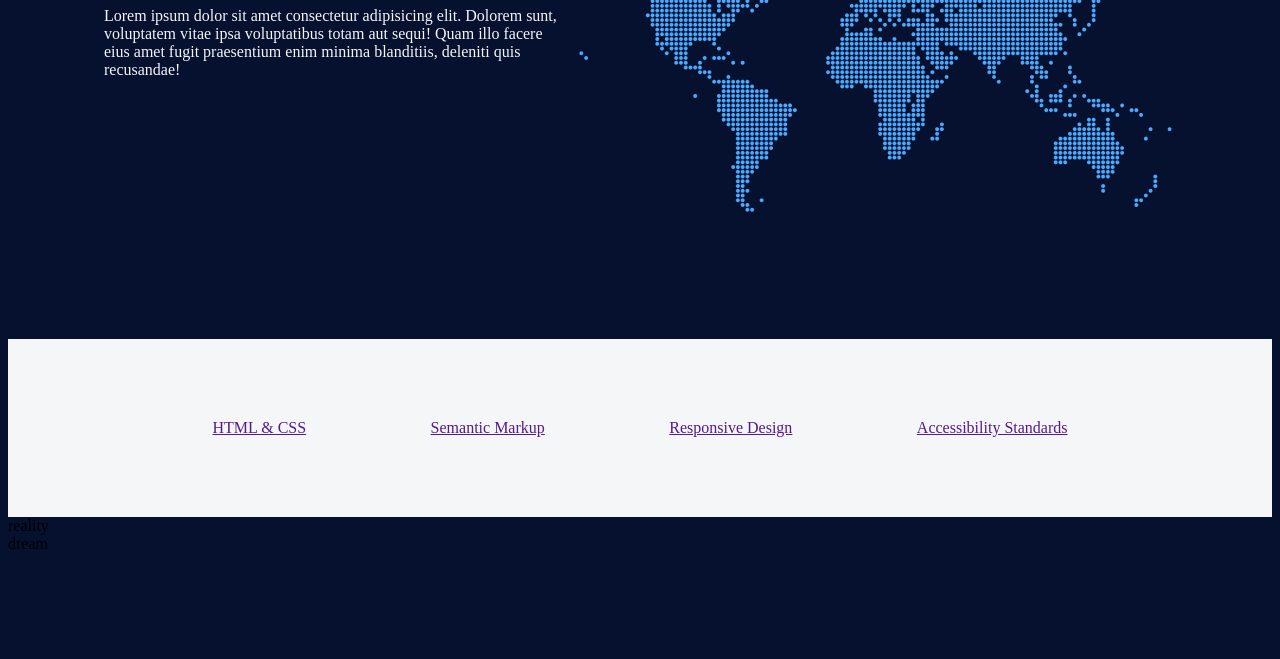
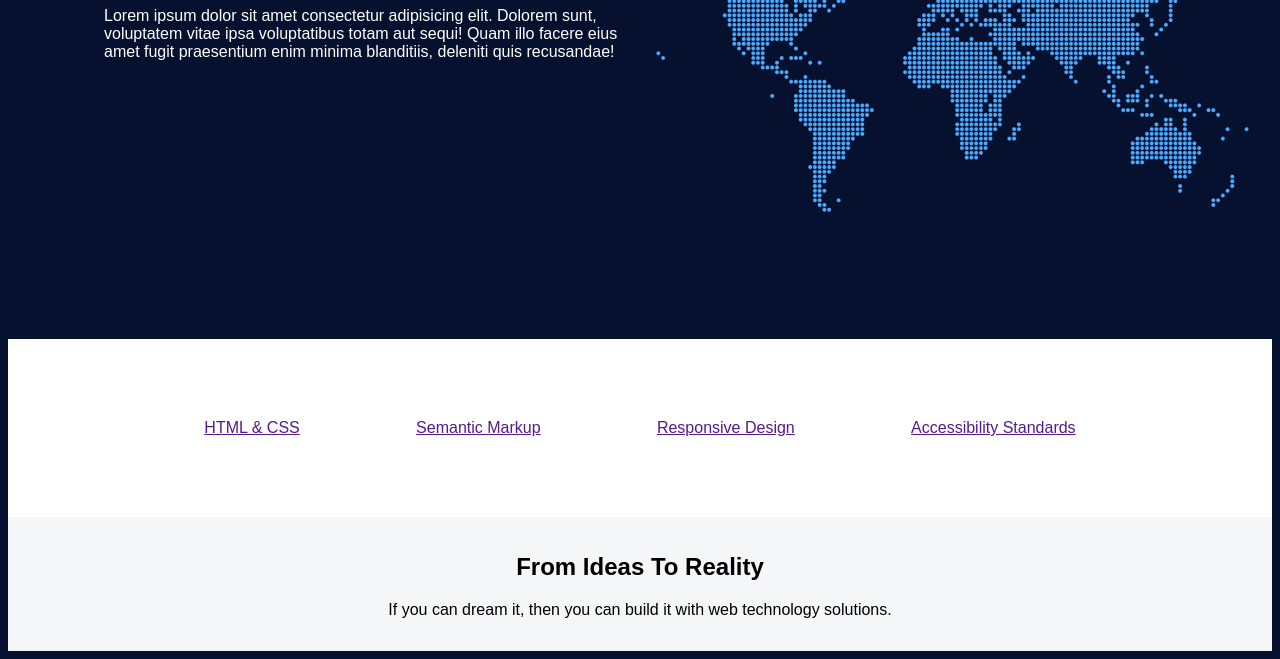
Before and after one commit to ewaaaaannnn/Lab1CoolSite, a plain HTML site: page index.html in a window 1280 px wide. Shown: the part 363-1022 px from the top of the page. Before the commit the page ends 924 px from the top, so only its background shows below. Drawn offline with Linux system fonts and the light colour scheme.

Commit message:
Commit 4

```diff
--- a/index.html
+++ b/index.html
@@ -20,13 +20,13 @@
     </div>
   </header>
   <main>
-    <div>
+    <div class="w-50">
       <p class="yellow-font">Services</p>
       <h1>Building web apps that scale to your world wide audience</h1>
       <p>Lorem ipsum dolor sit amet consectetur adipisicing elit. Dolorem sunt, voluptatem vitae ipsa voluptatibus totam
         aut sequi! Quam illo facere eius amet fugit praesentium enim minima blanditiis, deleniti quis recusandae!</p>
     </div>
-    <div>
+    <div class="w-50">
       <img src="world (1).png" alt="">
     </div>
   </main>
@@ -37,8 +37,10 @@
     <a href="">Accessibility Standards</a>
   </nav>
   <footer>
-    <div>reality</div>
-    <div>dream</div>
+    <div>
+      <h2>From Ideas To Reality</h2>
+      <p>If you can dream it, then you can build it with web technology solutions.</p>
+    </div>
   </footer>
 
 </body>
--- a/styles.css
+++ b/styles.css
@@ -41,15 +41,33 @@ header a {
 }
 
 main {
-  color: #F4F6F8;
+  color: white;
   display: flex;
   justify-content: space-evenly;
   padding: 6em;
+  font-family: sans-serif;
+  flex-wrap: wrap;
 }
 
 nav {
-  background-color: #F4F6F8;
+  background-color: white;
   display: flex;
   justify-content: space-evenly;
   padding: 5em;
+  font-family: sans-serif;
+  flex-wrap: wrap;
 }
+
+
+footer {
+  background-color: #F4F6F8;
+  display: flex;
+  text-align: center;
+  justify-content: center;
+  padding: 1em;
+  font-family: sans-serif;
+}
+
+.w-50 {
+  width: 50%;
+}
```
